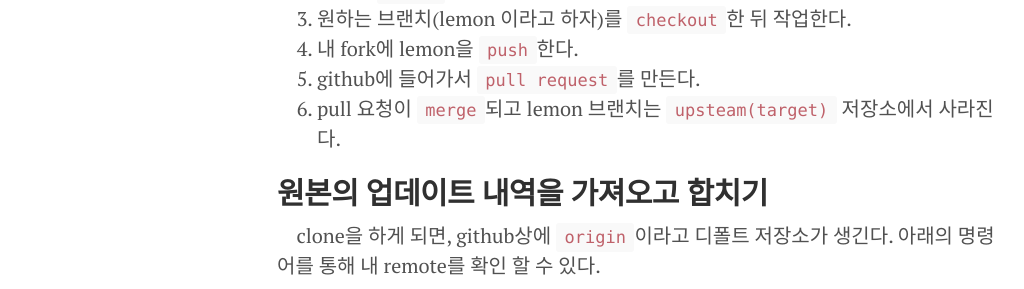
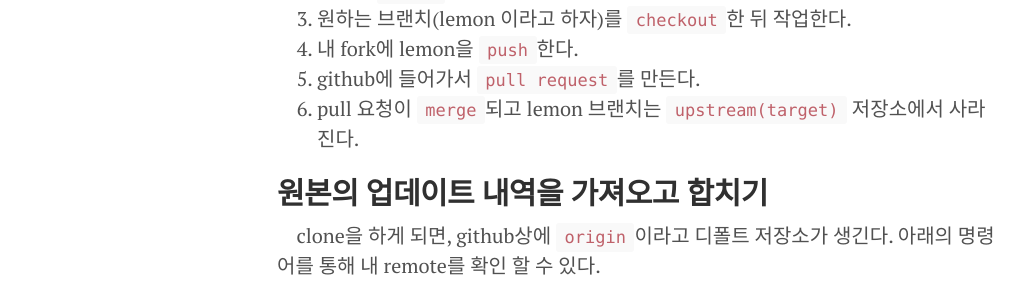
Before and after one commit to hyesun03/hyesun03.github.io, a Jekyll site: the page built from _posts/2016-09-30-gitcooperation.md, in a window 1280 px wide and 900 px high. Shown: the part 336-625 px from the top of the window, without its empty margins (3-1027 px from the left). Built offline with Jekyll 4.4.1, drawn with Linux system fonts in a browser that asks for light colours; comment, search, counter and statistics services are not loaded.

Commit message:
오타수정

```diff
--- a/_posts/2016-09-30-gitcooperation.md
+++ b/_posts/2016-09-30-gitcooperation.md
@@ -11,7 +11,7 @@ comments: true
 3. 원하는 브랜치(lemon 이라고 하자)를 `checkout`한 뒤 작업한다.
 4. 내 fork에 lemon을 `push`한다.
 5. github에 들어가서 `pull request`를 만든다.
-6. pull 요청이 `merge`되고 lemon 브랜치는 `upsteam(target)` 저장소에서 사라진다.
+6. pull 요청이 `merge`되고 lemon 브랜치는 `upstream(target)` 저장소에서 사라진다.
 
 ## **원본의 업데이트 내역을 가져오고 합치기**
 &nbsp;&nbsp;&nbsp; clone을 하게 되면, github상에 `origin`이라고 디폴트 저장소가 생긴다. 아래의 명령어를 통해 내 remote를 확인 할 수 있다.
```
